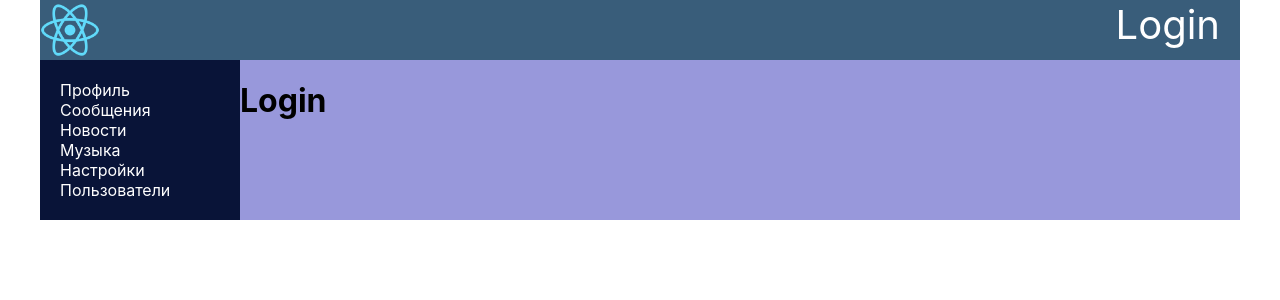
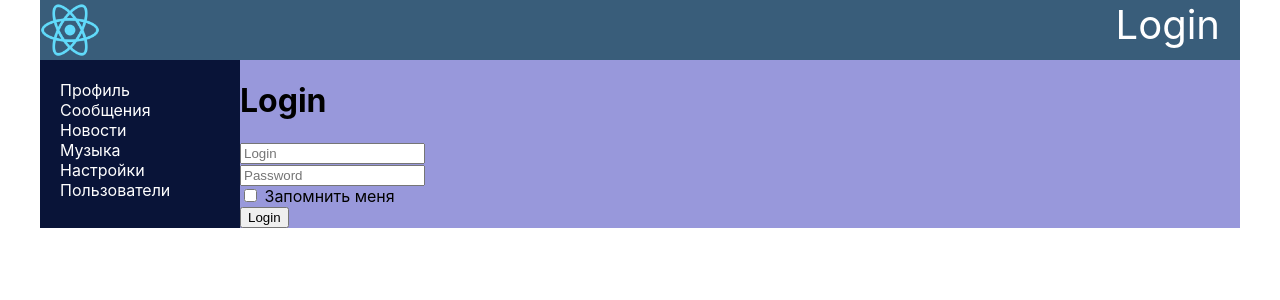
Before and after one commit to nougatcat/react-js-social-network, a React (Create React App) app: page /login in a window 1280 px wide. Shown: the top 300 px of the page. Built offline with nearby package versions, Linux system fonts and the light colour scheme; no server answers.

Commit message:
Урок 75

```diff
--- a/package.json
+++ b/package.json
@@ -13,6 +13,7 @@
     "react-router-dom": "^6.22.2",
     "react-scripts": "5.0.1",
     "redux": "^5.0.1",
+    "redux-form": "^8.3.10",
     "redux-thunk": "^3.1.0",
     "web-vitals": "^2.1.4"
   },
--- a/src/components/Login/Login.jsx
+++ b/src/components/Login/Login.jsx
@@ -1,7 +1,36 @@
 import React from "react";
+import { Field, reduxForm } from "redux-form";
+
+
+const LoginForm = (props) => {
+    return <form action="" onSubmit={props.handleSubmit}>
+        <div>
+            <Field component={"input"} name="login" type="text" placeholder="Login" />
+        </div>
+        <div>
+            <Field component={"input"} name="password" type="text" placeholder="Password" />
+        </div>
+        <div>
+            <Field component={"input"} name="rememberMe" type="checkbox" /> Запомнить меня
+        </div>
+        <div>
+            <button>Login</button>
+        </div>
+    </form>
+}
+
+const LoginReduxForm = reduxForm ({form: 'login'})(LoginForm)
 
 const Login = (props) => {
-    return <h1>Login</h1>
+
+    const onSubmit = (formData) => {
+        console.log(formData); //сделать обработчик авторизации самому или по следующему уроку
+    }
+
+    return <div>
+        <h1>Login</h1>
+        <LoginReduxForm onSubmit={onSubmit} />
+    </div>
 }
 
 export default Login;
--- a/src/redux/redux-store.js
+++ b/src/redux/redux-store.js
@@ -5,13 +5,15 @@
 import usersReduser from "./users-reducer";
 import authReduser from "./auth-reducer";
 import { thunk as thunkMiddleware } from "redux-thunk";
+import {reducer as formReducer} from 'redux-form';
 
 let reducers = combineReducers({
     profilePage: profileReducer,
     dialogsPage: dialogsReducer,
     sidebar: sidebarReducer,
     usersPage: usersReduser,
-    auth: authReduser
+    auth: authReduser,
+    form: formReducer
 })
 
 let store = createStore(reducers, applyMiddleware(thunkMiddleware));
```
Also changed, not shown: 1 other file (tests, documents, lock files or other folders).
